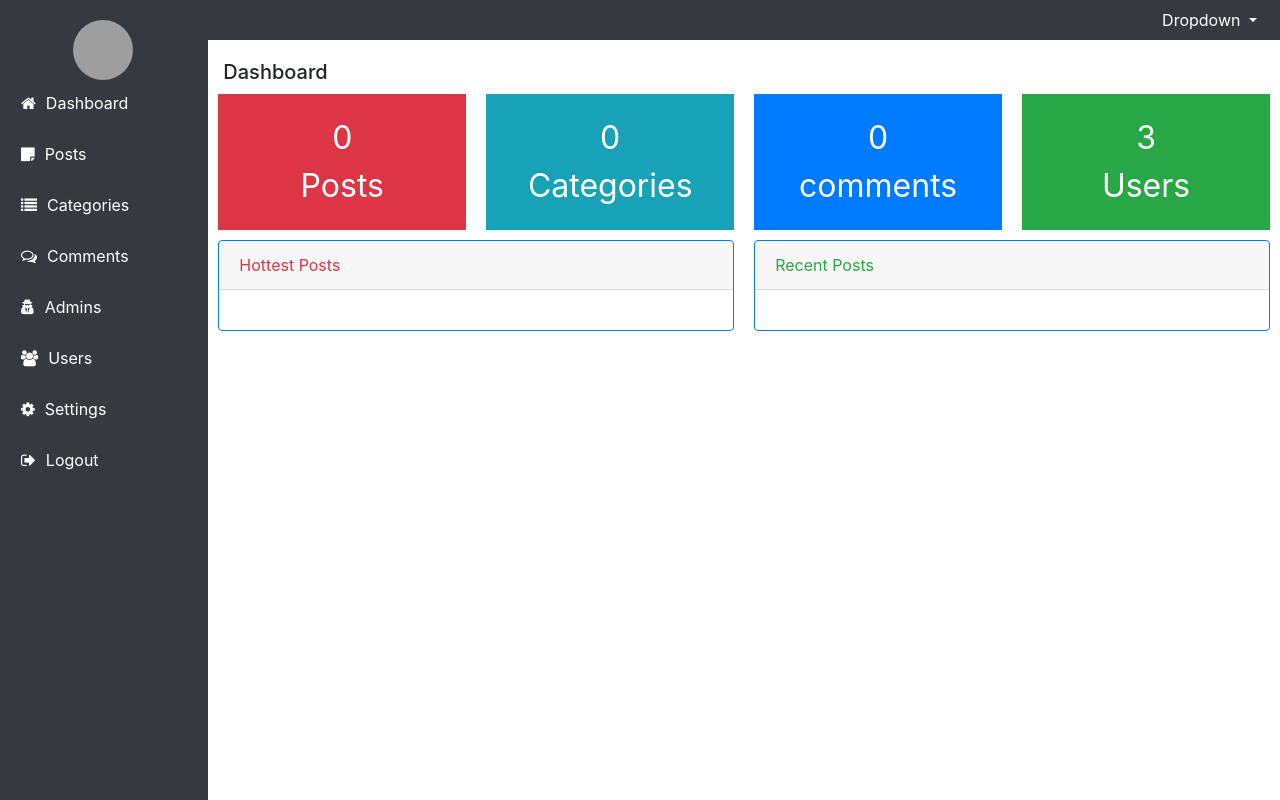
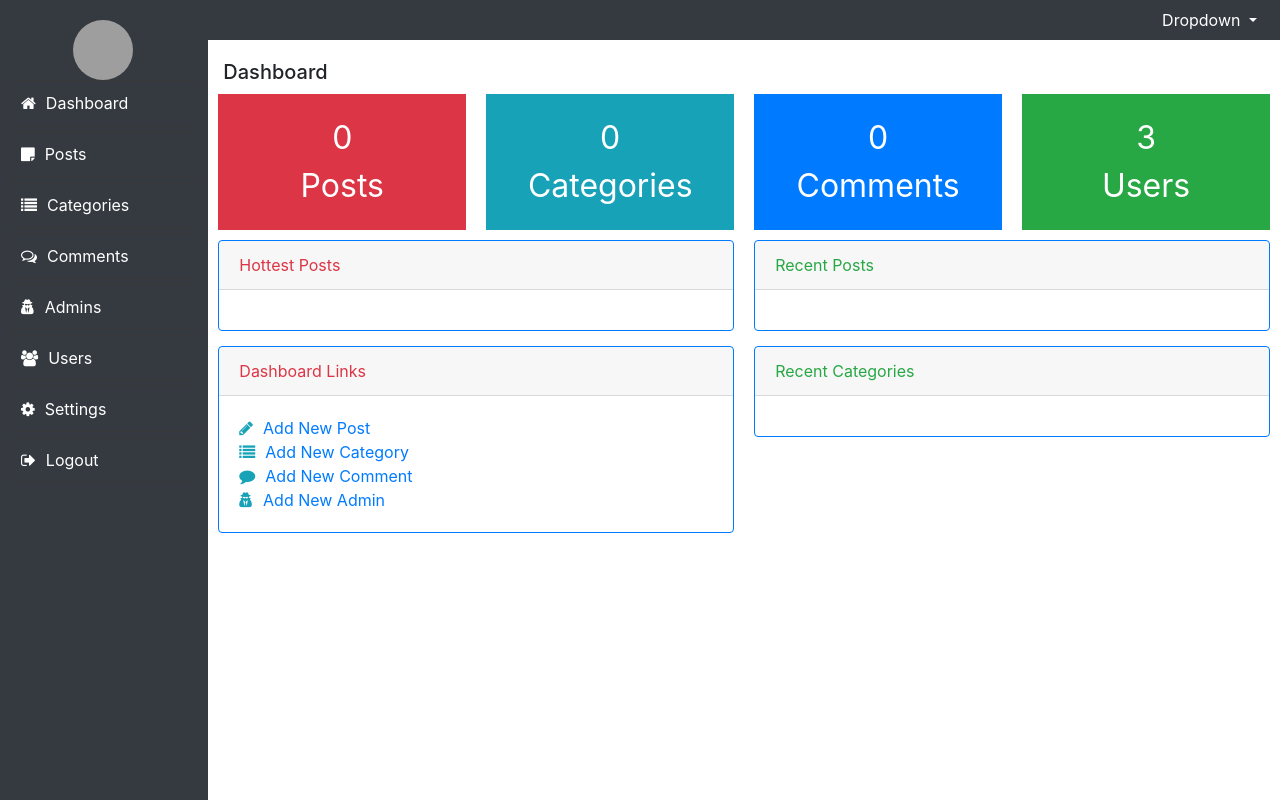
Before and after one commit to Dream-Team-Pro/badrblog, a PHP site: page /admin/index.php in a window 1280 px wide. Run offline with PHP 8.4, Linux system fonts and the light colour scheme; data that the repository does not hold is empty; grey boxes are pictures that could not be loaded.

Commit message:
Dashboard done

```diff
--- a/admin/inc/functions.php
+++ b/admin/inc/functions.php
@@ -416,9 +416,9 @@ function get_hottest_posts($limit = "") {
         return array();
     }
 }
-function get_recent_posts($limit = "") {
+function get_recent($table, $limit = "") {
     include "connect.php";
-    $sql = "SELECT * FROM posts ORDER BY datetime DESC LIMIT $limit";
+    $sql = "SELECT * FROM $table ORDER BY datetime DESC LIMIT $limit";
     try {
         $result = $con->prepare($sql);
         $result->execute();
--- a/admin/index.php
+++ b/admin/index.php
@@ -26,7 +26,7 @@
                         </div>
                         <div class="col-sm counts bg bg-primary">
                         <span><?php echo get_number('comments'); ?>
-                        </span></br><span>comments</span>
+                        </span></br><span>Comments</span>
                         </div>
                         <div class="col-sm counts bg bg-success">
                         <span>3</span></br><span>Users</span>
@@ -49,14 +49,44 @@
                             </div>
                        </div>
                        <div class="col-sm-6">
-                            <div class="card border-primary mb-6 recent-posts">
+                            <div class="card border-primary mb-6 recent">
                                 <div class="card-header text-success">Recent Posts</div>
                                 <div class="card-body text-primary">
                                     <!-- <h5 class="card-title">Primary card title</h5> -->
                                     <p class="card-text">
-                                        <?php foreach (get_recent_posts(3) as $post) { ?>
+                                        <?php foreach (get_recent('posts', 3) as $post) { ?>
                                             <a href="post.php?id=<?php echo $post['id']; ?>">
                                                 <h6><?php echo $post['title']; ?></h6>
+                                            </a><hr>
+                                        <?php } ?>
+                                    </p>
+                                </div>
+                            </div>
+                       </div>
+                    </div>
+                    <div class="row">
+                       <div class="col-sm-6">
+                            <div class="card border-primary mb-6 links">
+                                <div class="card-header text-danger">Dashboard Links</div>
+                                <div class="card-body text-primary">
+                                    <p class="card-text">
+                                        <a href="post.php"><i class="fa fa-pencil"></i>Add New Post</a>
+                                        <a href="Categories.php"><i class="fa fa-list"></i>Add New Category</a>
+                                        <a href="comment.php"><i class="fa fa-comment"></i>Add New Comment</a>
+                                        <a href="admin.php"><i class="fa fa-user-secret"></i>Add New Admin</a>
+                                    </p>
+                                </div>
+                            </div>
+                        </div>
+                        <div class="col-sm-6">
+                            <div class="card border-primary mb-6 recent">
+                                <div class="card-header text-success">Recent Categories</div>
+                                <div class="card-body text-primary">
+                                    <!-- <h5 class="card-title">Primary card title</h5> -->
+                                    <p class="card-text">
+                                        <?php foreach (get_recent('categories', 3) as $category) { ?>
+                                            <a href="categories.php?id=<?php echo $category['id']; ?>">
+                                                <h6><?php echo $category['name']; ?></h6>
                                             </a><hr>
                                         <?php } ?>
                                     </p>
--- a/admin/resources/css/style.css
+++ b/admin/resources/css/style.css
@@ -250,9 +250,16 @@ div.reset-password-form input[name="submitcode"] {
 }
 .dashboard a {
     text-decoration: none;
+    display: block;
 }
 .dashboard .hottest-posts,
-.dashboard .recent-posts {
+.dashboard .links,
+.dashboard .recent {
     margin-left: -5px;
     margin-right: -5px;
+    margin-bottom: 15px;;
 }
+.dashboard .links i {
+    margin-right: 10px;
+    color: #17A2B8;
+}
```
